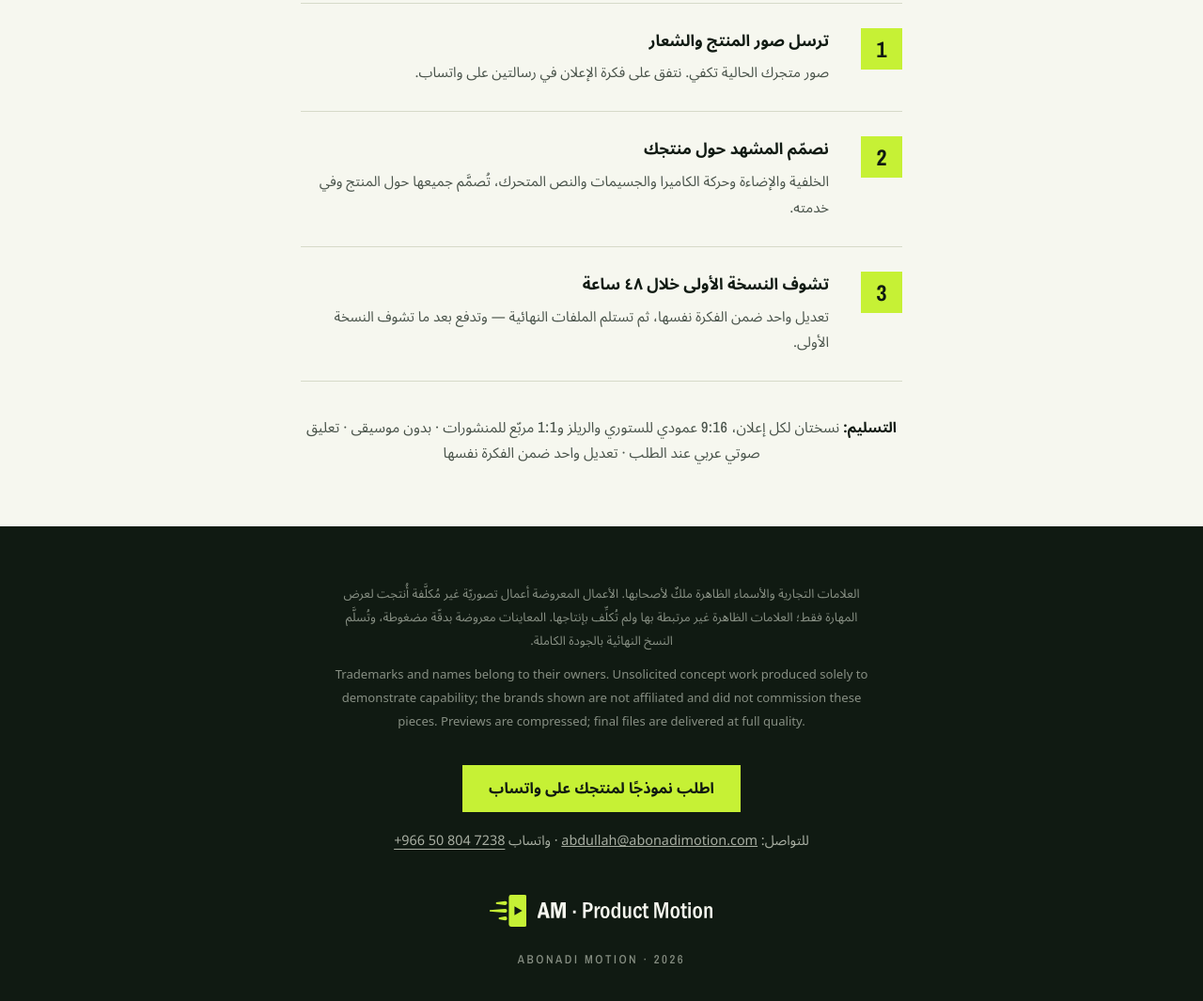
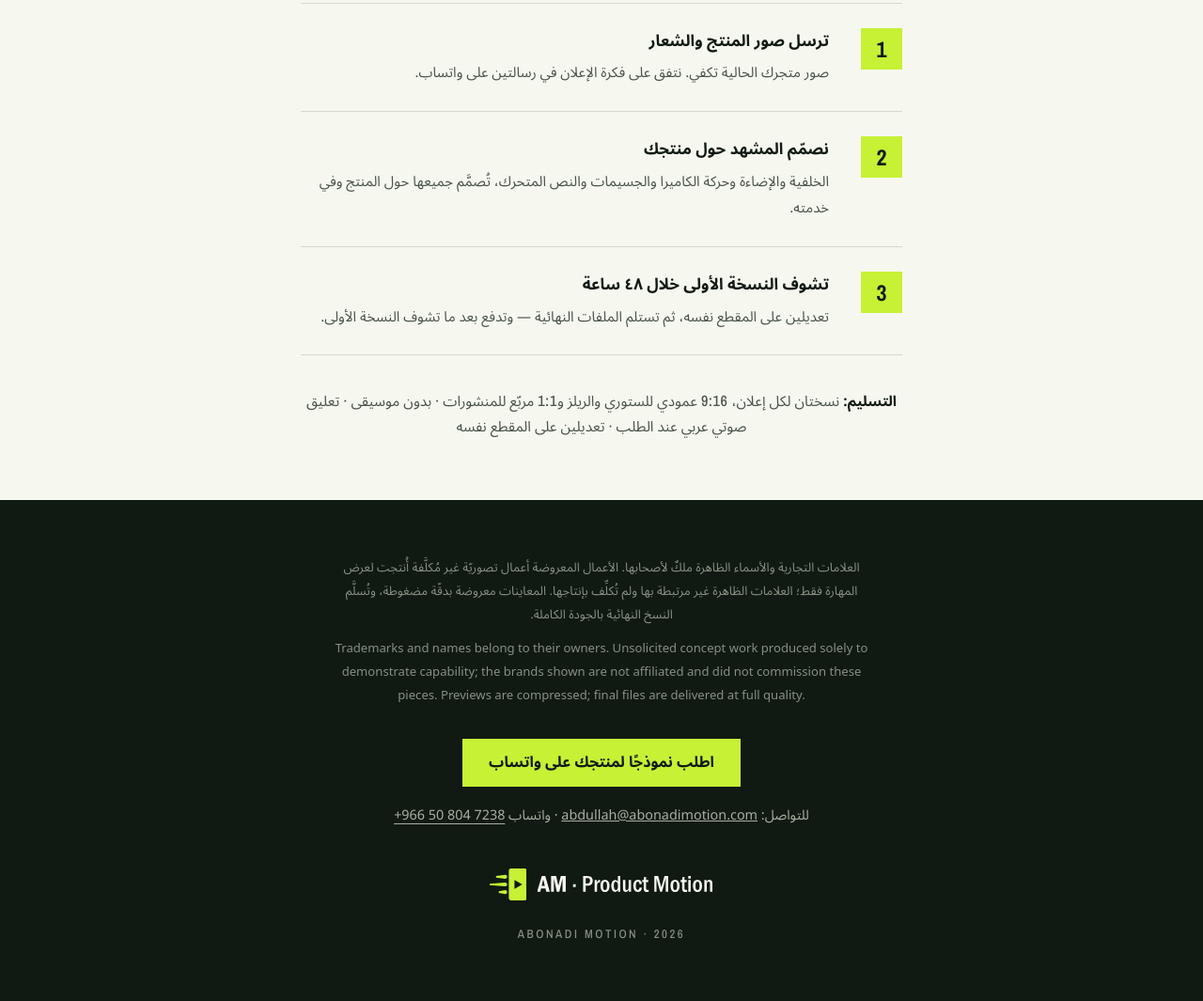
Before and after one commit to abonadimotion/abonadimotion.github.io, a plain HTML site: page index.html in a window 1280 px wide. Shown: the part 4078-5143 px from the top of the page at 94% size. Drawn offline with nearby package versions, Linux system fonts and the light colour scheme.

Commit message:
Two revisions on the same video (founder Wed 2026-10-14 11:52); not pushed, waits for his word
Co-Authored-By: Claude Opus 5.5 <noreply@anthropic.com>

```diff
--- a/index.html
+++ b/index.html
@@ -294,11 +294,11 @@
           <span class="m-n lat" lang="en">3</span>
           <div>
             <h3>تشوف النسخة الأولى خلال ٤٨ ساعة</h3>
-            <p>تعديل واحد ضمن الفكرة نفسها، ثم تستلم الملفات النهائية — وتدفع بعد ما تشوف النسخة الأولى.</p>
+            <p>تعديلين على المقطع نفسه، ثم تستلم الملفات النهائية — وتدفع بعد ما تشوف النسخة الأولى.</p>
           </div>
         </div>
       </div>
-      <p class="delivery"><b>التسليم:</b> نسختان لكل إعلان، <span class="lat">9:16</span> عمودي للستوري والريلز و<span class="lat">1:1</span> مربّع للمنشورات · بدون موسيقى · تعليق صوتي عربي عند الطلب · تعديل واحد ضمن الفكرة نفسها</p>
+      <p class="delivery"><b>التسليم:</b> نسختان لكل إعلان، <span class="lat">9:16</span> عمودي للستوري والريلز و<span class="lat">1:1</span> مربّع للمنشورات · بدون موسيقى · تعليق صوتي عربي عند الطلب · تعديلين على المقطع نفسه</p>
     </div>
   </section>
 
```
